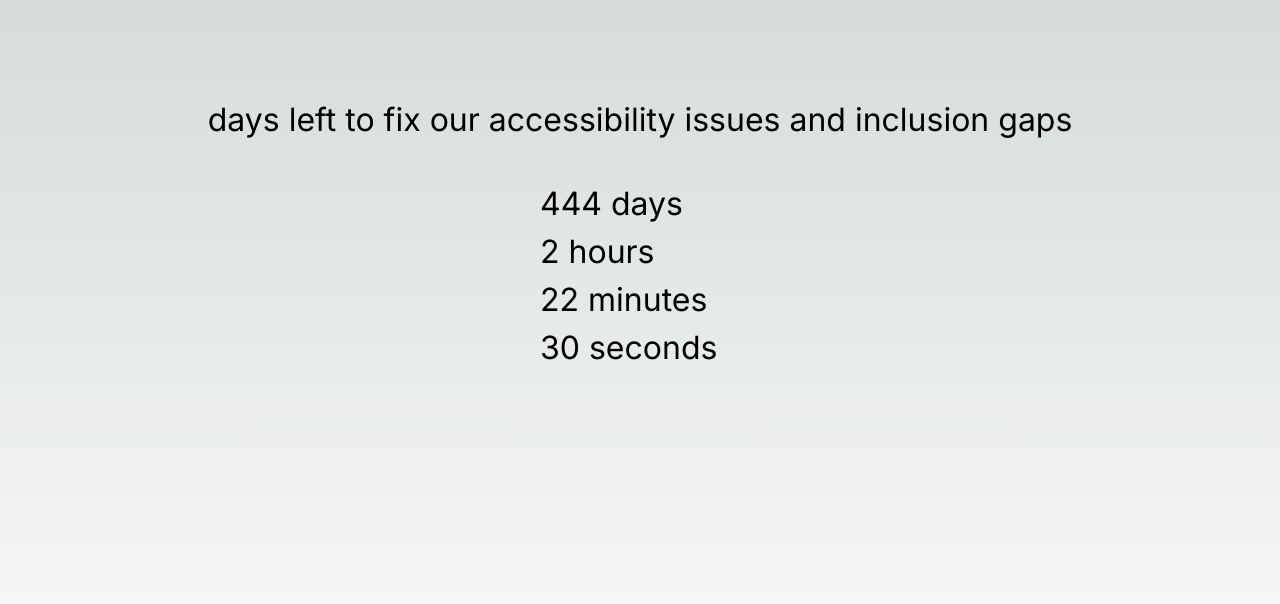
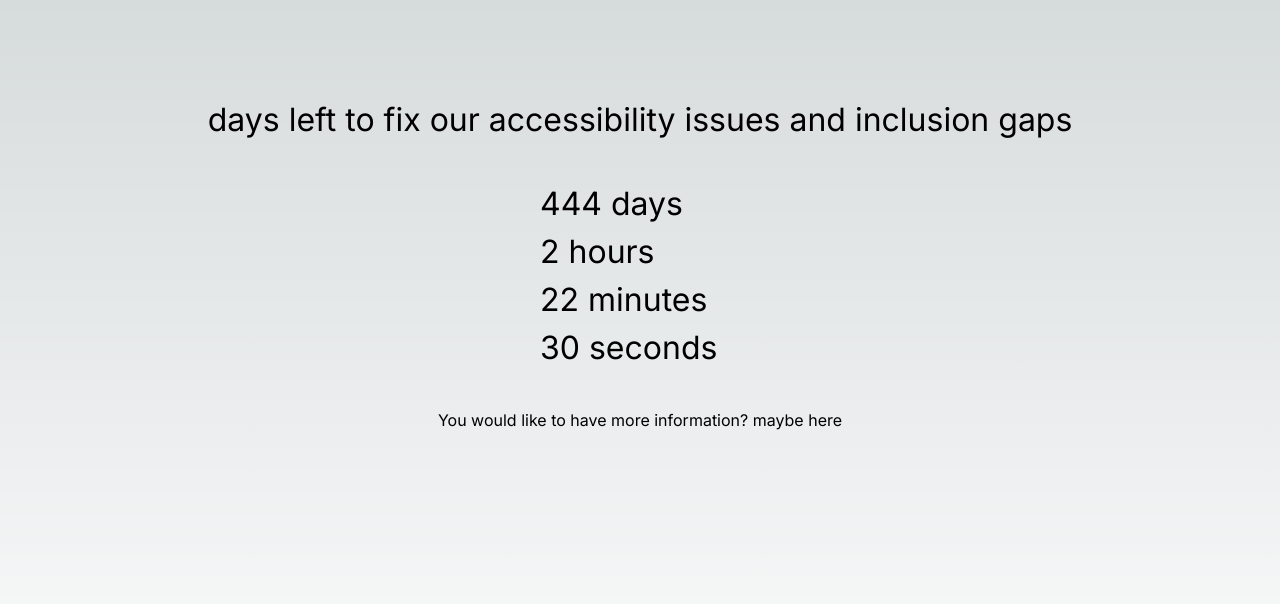
Before and after one commit to marius-tw/european-accessibility-act-countdown, a Next.js app: page / in a window 1280 px wide. Shown: the top 604 px of the page. Built offline with nearby package versions, Linux system fonts and the light colour scheme.

Commit message:
add link to eu commission page

```diff
--- a/src/app/countdown.tsx
+++ b/src/app/countdown.tsx
@@ -38,6 +38,7 @@ function Countdown() {
         <p>{timeRemaining.minutes} minutes</p>
         <p>{timeRemaining.seconds} seconds</p>
       </div>
+      <h2>You would like to have more information? <a href={"https://ec.europa.eu/social/main.jsp?catId=1202"}>maybe here</a></h2>
     </div>
   );
 }
```
